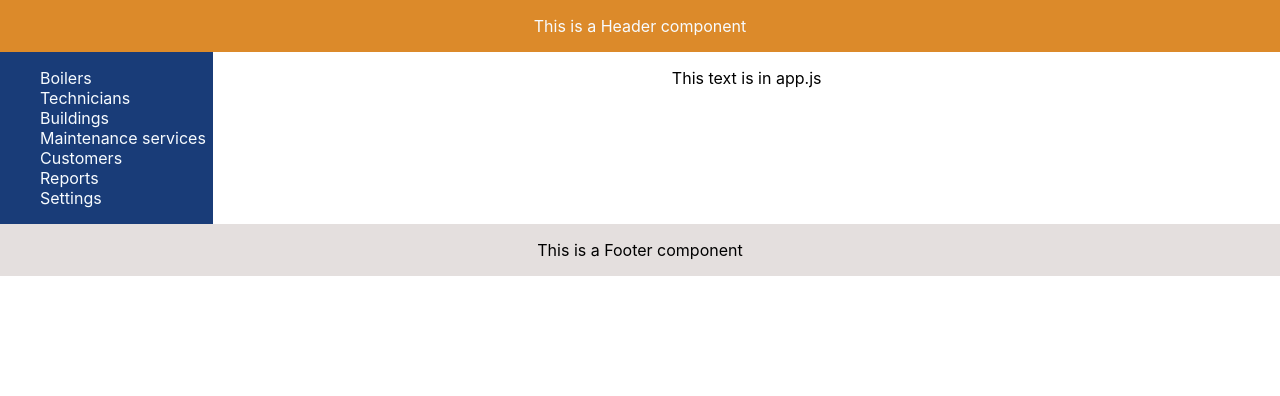
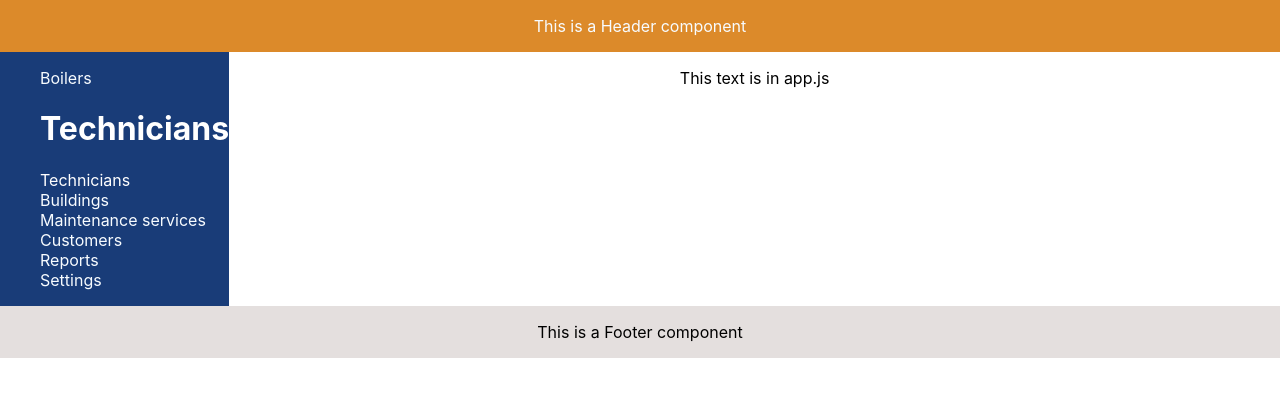
Before and after one commit to bergmannfederico/caldAR-FrontEnd, a React (Create React App) app: page /technician in a window 1280 px wide. Shown: the top 396 px of the page. Built offline with nearby package versions, Linux system fonts and the light colour scheme.

Commit message:
add route to technician

```diff
--- a/package.json
+++ b/package.json
@@ -9,6 +9,7 @@
     "react": "^17.0.1",
     "react-dom": "^17.0.1",
     "react-router": "^5.2.0",
+    "react-router-dom": "^5.2.0",
     "react-scripts": "4.0.1",
     "web-vitals": "^0.2.4"
   },
--- a/src/components/NavBar/NavBar.js
+++ b/src/components/NavBar/NavBar.js
@@ -1,13 +1,24 @@
 import React, { Component } from 'react';
 import styles from './navBar.module.css';
+import { BrowserRouter as Router, Route, Link } from 'react-router-dom';
+import Technician from '../technician';
 
 class NavBar extends Component{
+
     render() {
+        const linkStyle = {
+            color: 'white',
+            textDecoration: 'none',
+        }
             return (
+            <Router>
                 <div className={styles.navBarContainer}>
                     <ul>
                         <li>Boilers</li>
+                        <Link style={linkStyle} to='/technician'>
+                            <Route path="/technician" exact component={Technician}/>
                             <li>Technicians</li>
+                        </Link>
                         <li>Buildings</li>
                         <li>Maintenance services</li>
                         <li>Customers</li>
@@ -15,8 +26,9 @@ class NavBar extends Component{
                         <li>Settings</li>
                     </ul>
                 </div>
+            </Router>
         );
     }
 }
 
-export default NavBar
+export default NavBar;
--- a/src/components/NavBar/navBar.module.css
+++ b/src/components/NavBar/navBar.module.css
@@ -6,3 +6,6 @@
 ul{
     list-style: none;
 }
+li:hover{
+    font-weight: bolder;
+}
--- /dev/null
+++ b/src/components/technician.js
@@ -0,0 +1,13 @@
+import React, { Component } from 'react';
+
+class Technician extends Component{
+    render() {
+        return (
+            <div>
+                <h1>Technicians</h1>
+            </div>
+        );
+    }
+}
+
+export default Technician;
```
Also changed, not shown: 2 other files (tests, documents, lock files or other folders). Lines whose indentation alone changed are shown as unchanged.
